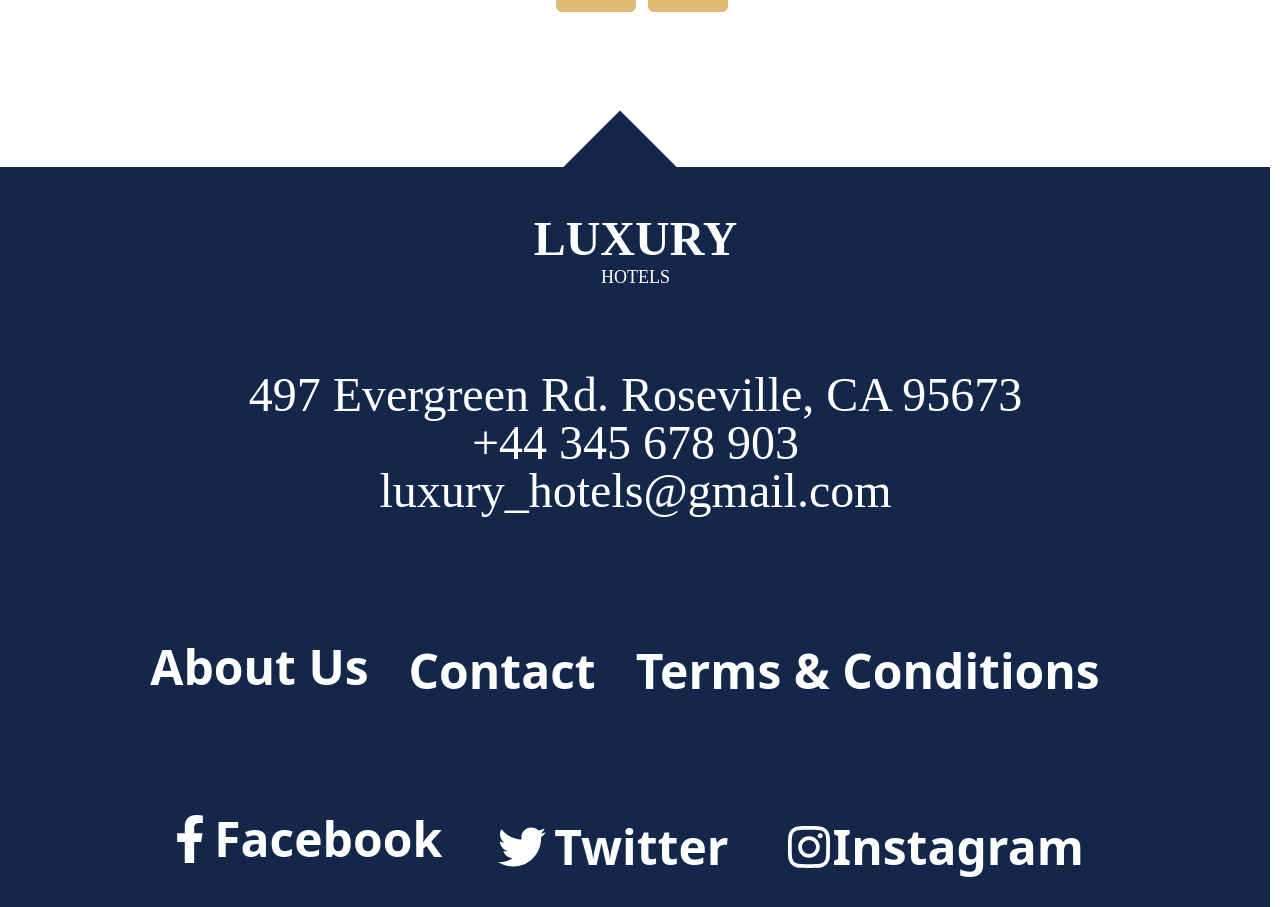
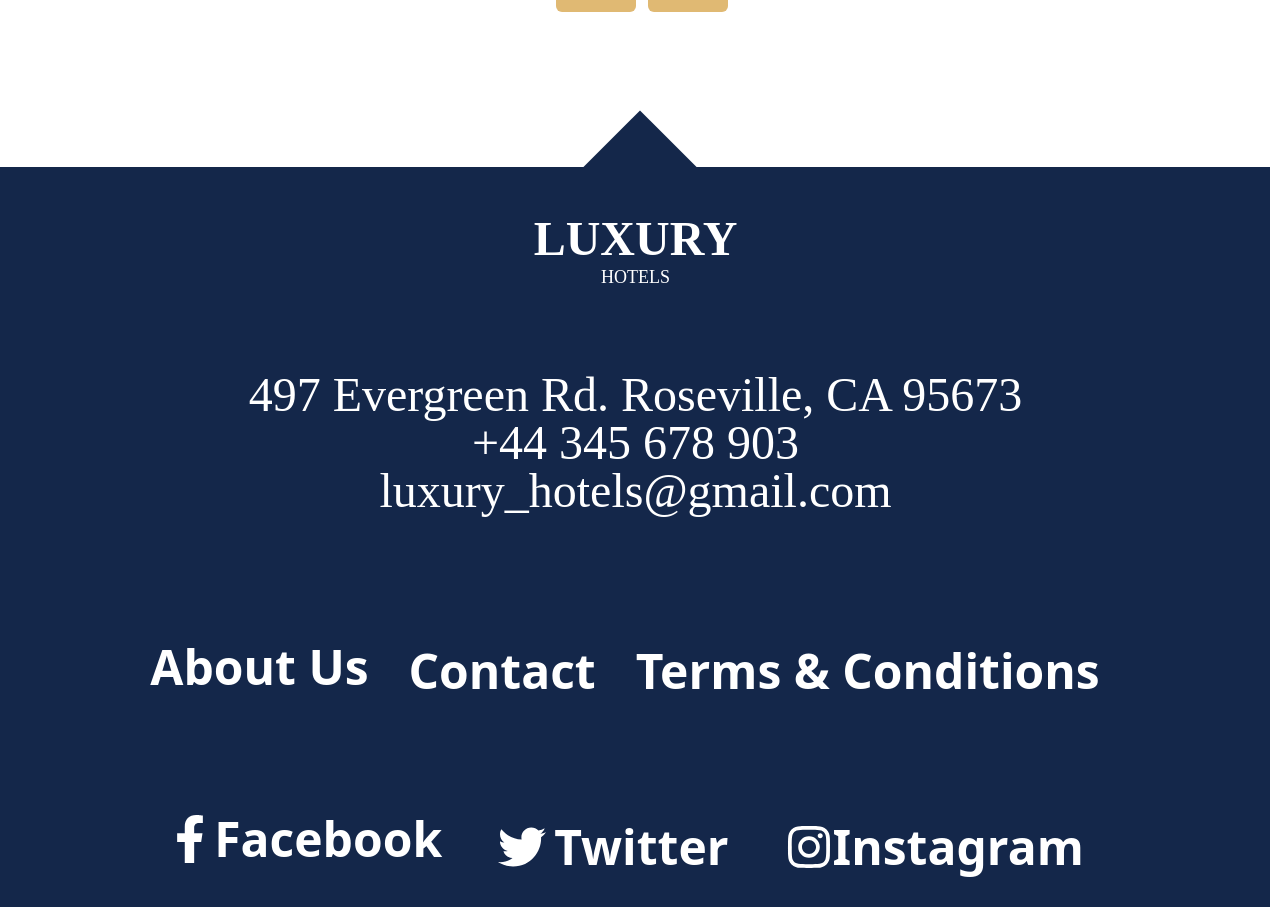
Before and after one commit to Sud1232/Hotel-Static-Website, a React (Vite) app: page / in a window 1280 px wide. Shown: the part 3427-4334 px from the top of the page. Built offline with nearby package versions, Linux system fonts and the light colour scheme.

Commit message:
footer arrow positioned properly

```diff
--- a/src/components/constant/Footer/Footer.jsx
+++ b/src/components/constant/Footer/Footer.jsx
@@ -7,7 +7,7 @@ import "../../../../src/App.css"
 function Footer() {
   return (
     <>
-      <div className="bg-[#14274A] xl:w-16 xl:h-12 xl:flex xl:rotate-45 xl:m-auto xl:translate-y-8 xl:z-0 xl:relative xsm:relative xsm:w-20 xsm:h-20 xsm:rotate-45 xsm:ml-[580px] xsm:translate-y-10"></div>
+      <div className="bg-[#14274A] xl:w-16 xl:h-12 xl:flex xl:rotate-45 xl:m-auto xl:ml-[46.5rem] xl:translate-y-8 xl:z-0 xl:relative xsm:relative xsm:w-20 xsm:h-20 xsm:rotate-45 xsm:ml-[600px] xsm:translate-y-10"></div>
       <div className="bg-[#14274A] xl:z-1 xl:w-full xl:absolute xsm:absolute text-white xl:flex xl:justify-around  xl:p-10 xsm:w-[1270px]">
         <div className=" xsm:w-[1271px] xsm:flex xsm:flex-col xsm:text-center xl:flex xl:flex-col font-[adobe-garamond-pro] xsm:text-5xl xsm:p-12 xl:w-auto xl:text-base xl:text-left">
           <p className="xl:text-2xl font-bold ">LUXURY</p>
```
